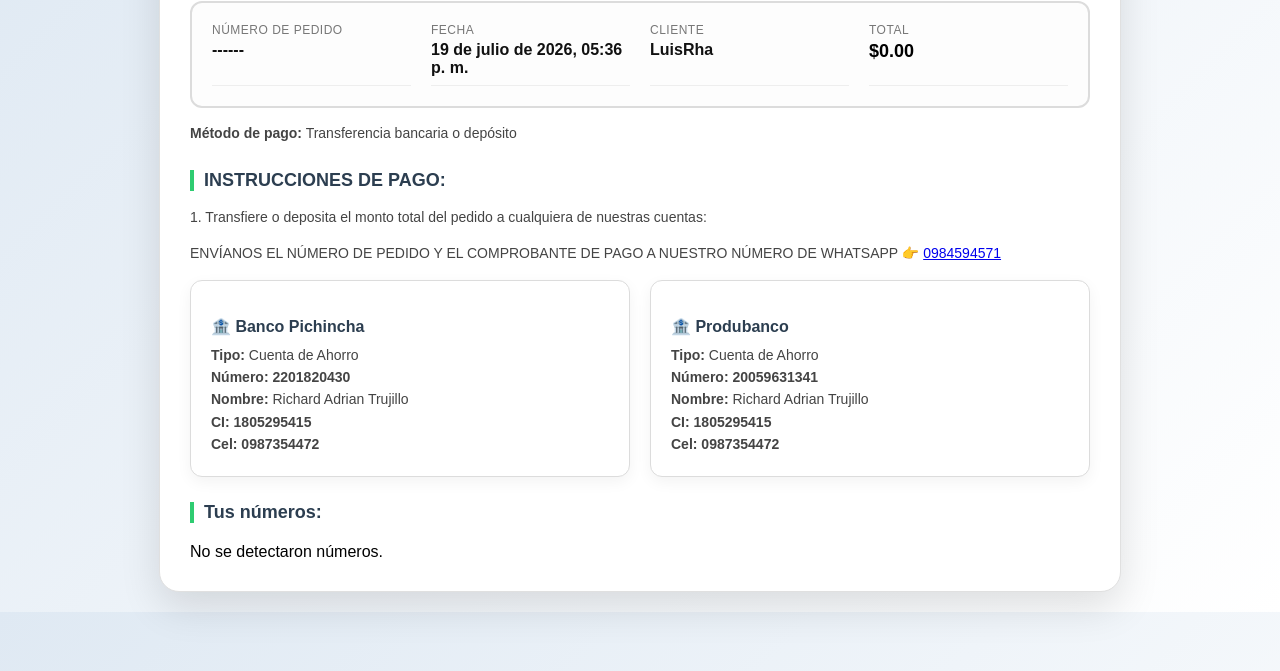
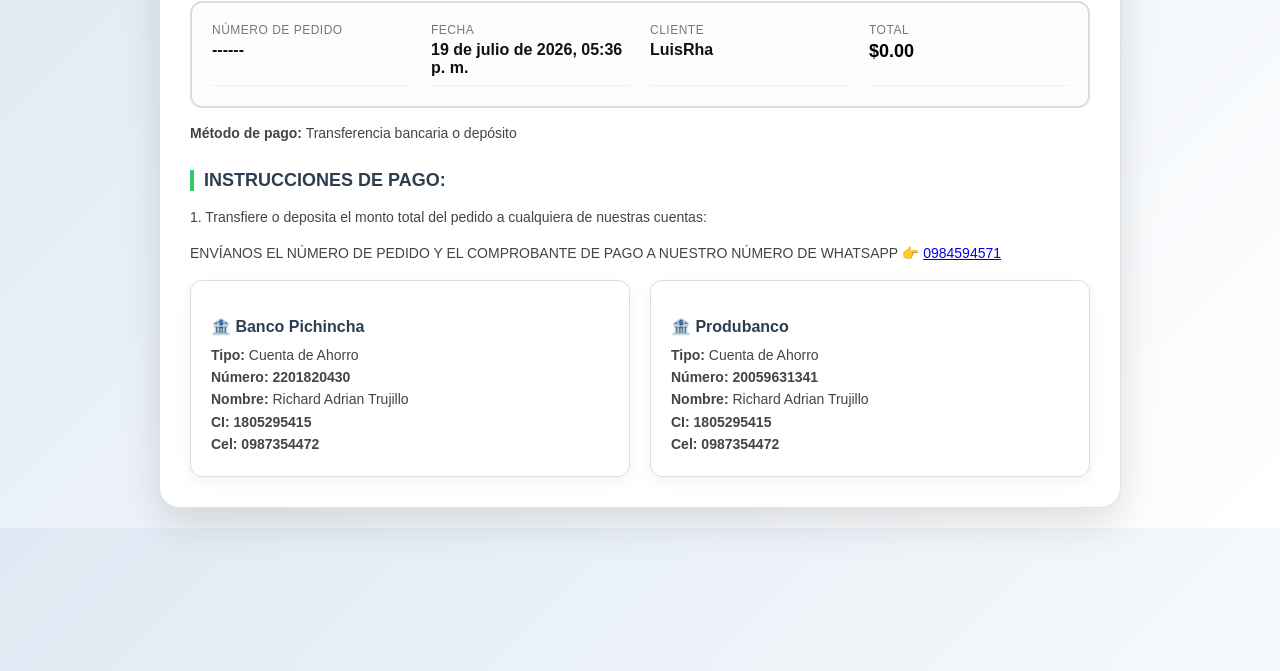
Before and after one commit to LuisRha/sotero2026, a website: page confirmacion.html in a window 1280 px wide. Shown: the part 129-800 px from the top of the page. Drawn offline with Linux system fonts and the light colour scheme.

Commit message:
sin numeros

```diff
--- a/confirmacion.html
+++ b/confirmacion.html
@@ -71,8 +71,7 @@
         </div>
     </div>
 
-    <h2>Tus números:</h2>
-    <div class="numeros" id="listaNumeros"></div>
+
 
 </div>
 
```
